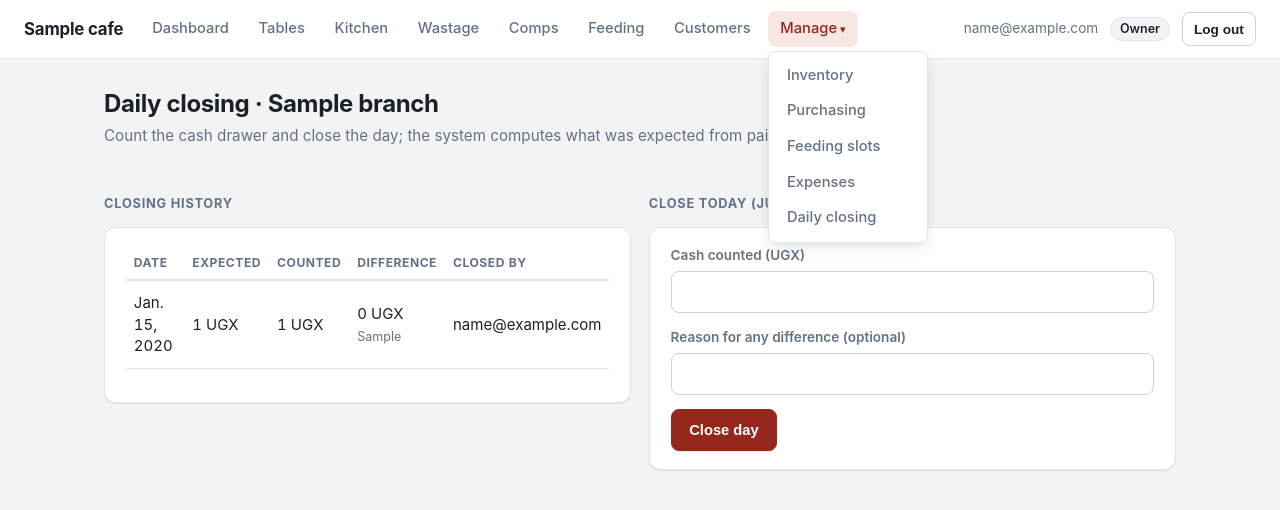
After one commit to Bukulubenja/cafe, a Django app: page /closing/ in a window 1280 px wide. The commit adds this page. Shown: the top 510 px of the page. Run offline with Django 5.2, Linux system fonts and the light colour scheme; a user stored in the database is signed in; tables that the repository leaves empty hold one stand-in row (values such as "Sample post").

Commit message:
Add Daily closing screen to the frontend
Manager-only, under the Manage dropdown: counts the cash drawer and
closes the day via DailyClosing.close_day(), which snapshots
cash_expected from that day's paid cash orders at close time and is
immutable once created (no update/delete, matching real end-of-day
reconciliation and the DRF viewset's create/list/retrieve-only
mixins). The close form hides itself once today is already closed
(unique_daily_closing_per_branch_date), matching the model-level
guard rather than duplicating validation client-side.

Verified with the full test suite (143 tests, OK) and a Playwright
run: closed today with cash_expected correctly computed as 70,800
UGX (matching the day's paid cash orders), counted 1,000, difference
-69,800 rendered in the negative/red stat style with the reason
note; reloading the page correctly hid the close form since today
was already closed.

```diff
--- /dev/null
+++ b/apps/web/closing_views.py
@@ -0,0 +1,41 @@
+from decimal import Decimal, InvalidOperation
+
+from django.contrib import messages
+from django.core.exceptions import ValidationError as DjangoValidationError
+from django.shortcuts import redirect, render
+from django.utils import timezone
+
+from apps.closing.models import DailyClosing
+
+from .decorators import roles_required
+from .roles import MANAGER_ROLES
+from .utils import friendly_error, resolve_branch
+
+
+@roles_required(*MANAGER_ROLES)
+def closing_list(request):
+    branch = resolve_branch(request)
+    today = timezone.localdate()
+    already_closed_today = DailyClosing.objects.filter(branch=branch, date=today).exists() if branch else False
+
+    if request.method == "POST":
+        if branch is None:
+            messages.error(request, "This café has no branches configured yet.")
+            return redirect("web:closing_list")
+        try:
+            cash_counted = Decimal(request.POST.get("cash_counted", "0"))
+            closing = DailyClosing.close_day(
+                branch, cash_counted, actor=request.user, reason=request.POST.get("reason", "")
+            )
+        except (DjangoValidationError, InvalidOperation) as exc:
+            messages.error(request, friendly_error(exc) if isinstance(exc, DjangoValidationError) else "Invalid cash amount.")
+        else:
+            messages.success(request, f"Closed {closing.date}: difference {closing.difference} UGX.")
+        return redirect("web:closing_list")
+
+    closings = DailyClosing.objects.select_related("closed_by") if branch else DailyClosing.objects.none()
+    return render(
+        request,
+        "web/closing_list.html",
+        {"branch": branch, "closings": closings, "already_closed_today": already_closed_today, "today": today},
+    )
--- a/apps/web/context_processors.py
+++ b/apps/web/context_processors.py
@@ -18,6 +18,7 @@ MANAGE_URL_NAMES = {
     "purchase_order_notify_supplier",
     "feeding_slots",
     "expense_list",
+    "closing_list",
 }
 
 
--- a/apps/web/templates/web/base.html
+++ b/apps/web/templates/web/base.html
@@ -35,6 +35,7 @@
           <a href="{% url 'web:purchase_orders' %}">Purchasing</a>
           <a href="{% url 'web:feeding_slots' %}">Feeding slots</a>
           <a href="{% url 'web:expense_list' %}">Expenses</a>
+          <a href="{% url 'web:closing_list' %}">Daily closing</a>
         </div>
       </details>
       {% endif %}
--- /dev/null
+++ b/apps/web/templates/web/closing_list.html
@@ -0,0 +1,53 @@
+{% extends "web/base.html" %}
+{% load humanize %}
+{% block title %}Daily closing - Cafe ERP{% endblock %}
+{% block content %}
+<h1>Daily closing{% if branch %} &middot; {{ branch.name }}{% endif %}</h1>
+<p class="subtitle">Count the cash drawer and close the day; the system computes what was expected from paid cash orders.</p>
+
+{% if not branch %}
+<p class="empty">This café has no branches configured yet.</p>
+{% else %}
+<div class="dashboard-cols">
+  <div>
+    <h2>Closing history</h2>
+    <div class="panel">
+      <table class="items">
+        <thead><tr><th>Date</th><th>Expected</th><th>Counted</th><th>Difference</th><th>Closed by</th></tr></thead>
+        <tbody>
+          {% for closing in closings %}
+          <tr>
+            <td>{{ closing.date }}</td>
+            <td>{{ closing.cash_expected|floatformat:0|intcomma }} UGX</td>
+            <td>{{ closing.cash_counted|floatformat:0|intcomma }} UGX</td>
+            <td class="{% if closing.difference < 0 %}stat-value negative{% endif %}">
+              {{ closing.difference|floatformat:0|intcomma }} UGX
+              {% if closing.reason %}<br><small>{{ closing.reason }}</small>{% endif %}
+            </td>
+            <td>{{ closing.closed_by.email|default:"&mdash;" }}</td>
+          </tr>
+          {% empty %}
+          <tr><td colspan="5" class="empty">No closings recorded yet.</td></tr>
+          {% endfor %}
+        </tbody>
+      </table>
+    </div>
+  </div>
+  <div>
+    <h2>Close today ({{ today }})</h2>
+    <div class="panel">
+      {% if already_closed_today %}
+      <p class="empty">Today has already been closed.</p>
+      {% else %}
+      <form method="post">
+        {% csrf_token %}
+        <div class="field"><label for="id_cash_counted">Cash counted (UGX)</label><input type="number" step="0.01" min="0" name="cash_counted" id="id_cash_counted" required></div>
+        <div class="field"><label for="id_reason">Reason for any difference (optional)</label><input type="text" name="reason" id="id_reason"></div>
+        <button class="btn primary" type="submit">Close day</button>
+      </form>
+      {% endif %}
+    </div>
+  </div>
+</div>
+{% endif %}
+{% endblock %}
--- a/apps/web/urls.py
+++ b/apps/web/urls.py
@@ -1,6 +1,7 @@
 from django.urls import path
 
 from . import (
+    closing_views,
     complimentary_views,
     customer_views,
     expense_views,
@@ -75,4 +76,5 @@ urlpatterns = [
     path("customers/<int:customer_id>/", customer_views.customer_detail, name="customer_detail"),
     path("customers/<int:customer_id>/redeem/", customer_views.customer_redeem, name="customer_redeem"),
     path("expenses/", expense_views.expense_list, name="expense_list"),
+    path("closing/", closing_views.closing_list, name="closing_list"),
 ]
```
